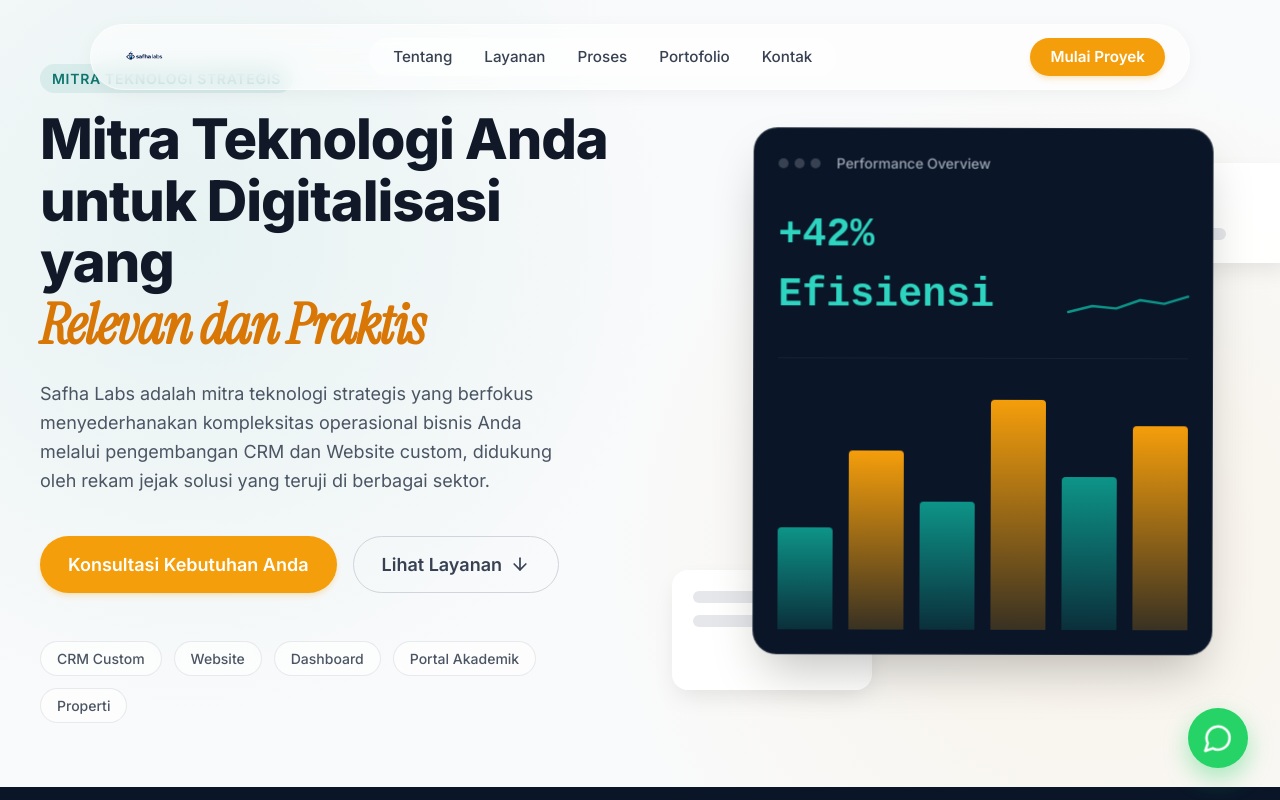
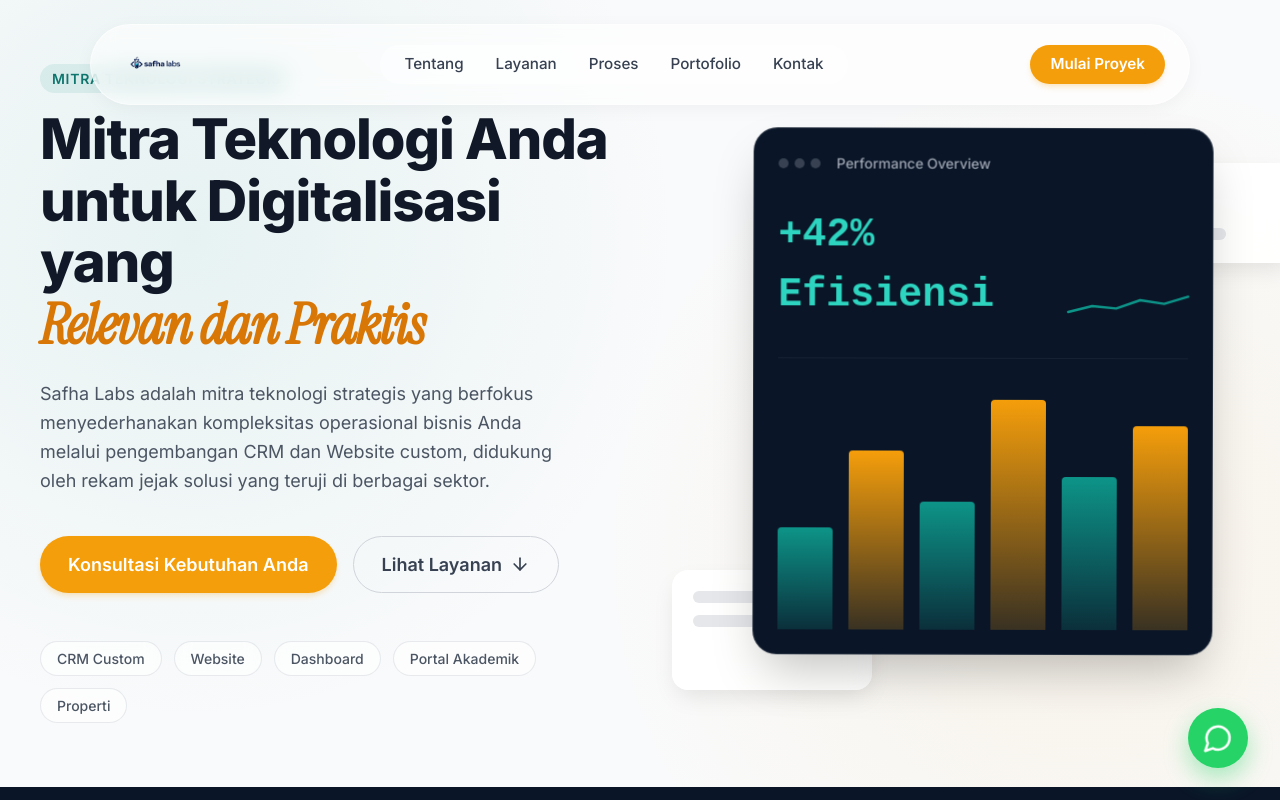
Before and after one commit to safhalabs/Safha-Labs, a Next.js app: page / in a window 1280 px wide. Shown: the top 800 px of the page. Built offline with nearby package versions, Linux system fonts and the light colour scheme.

Commit message:
resize logo

```diff
--- a/src/components/Footer.module.css
+++ b/src/components/Footer.module.css
@@ -143,9 +143,9 @@ a.contactItem:hover {
 }
 
 .footerLogoImage {
-  height: auto;
+  height: 55px;
   width: auto;
-  max-height: 40px;
+  max-height: 55px;
   object-fit: contain;
 }
 
--- a/src/components/Footer.tsx
+++ b/src/components/Footer.tsx
@@ -58,8 +58,8 @@ const Footer = () => {
             <Image
               src="/logo.png"
               alt="Safha Labs Logo"
-              width={150}
-              height={40}
+              width={240}
+              height={60}
               className={styles.footerLogoImage}
             />
           </Link>
--- a/src/components/Navbar.module.css
+++ b/src/components/Navbar.module.css
@@ -44,9 +44,9 @@
 }
 
 .logoImage {
-  height: auto;
+  height: 55px;
   width: auto;
-  max-height: 40px;
+  max-height: 55px;
   object-fit: contain;
 }
 
--- a/src/components/Navbar.tsx
+++ b/src/components/Navbar.tsx
@@ -30,8 +30,8 @@ const Navbar = () => {
           <Image
             src="/logo.png"
             alt="Safha Labs Logo"
-            width={150}
-            height={40}
+            width={240}
+            height={60}
             className={styles.logoImage}
             priority
           />
```
